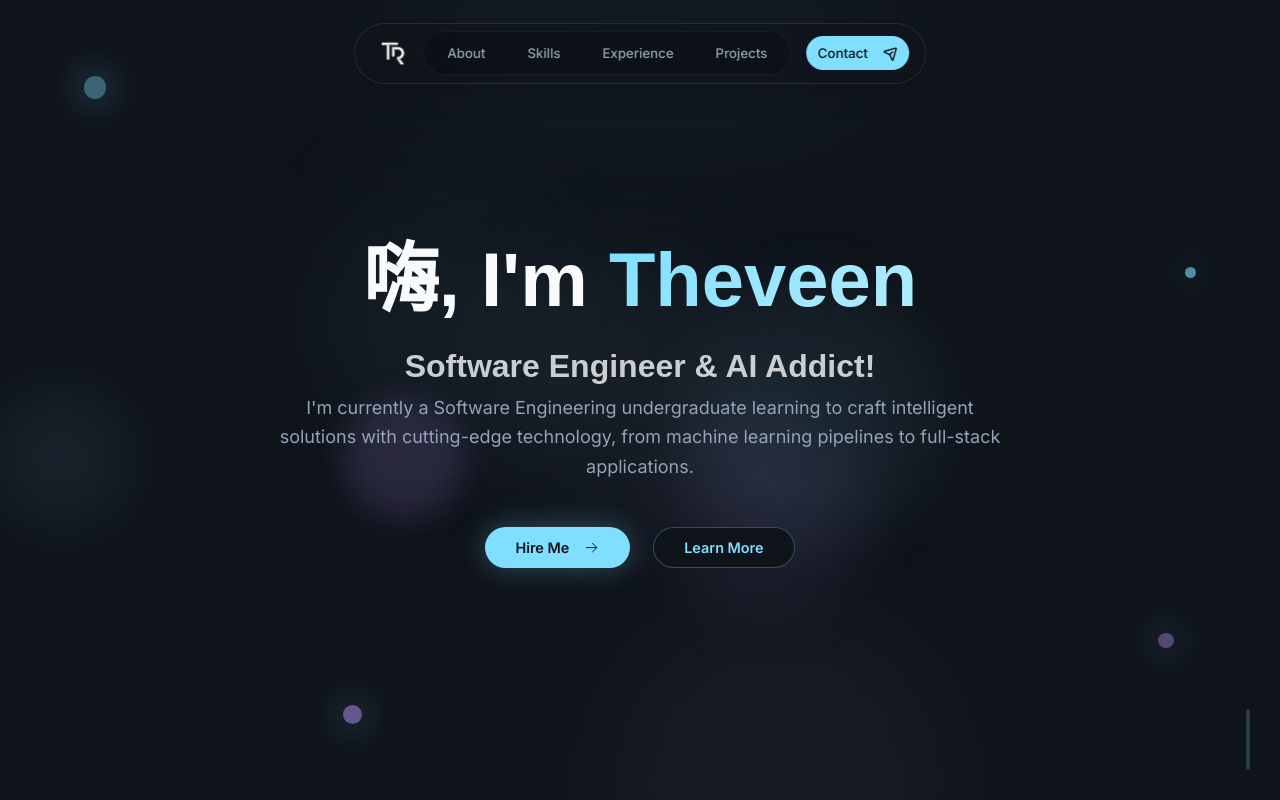
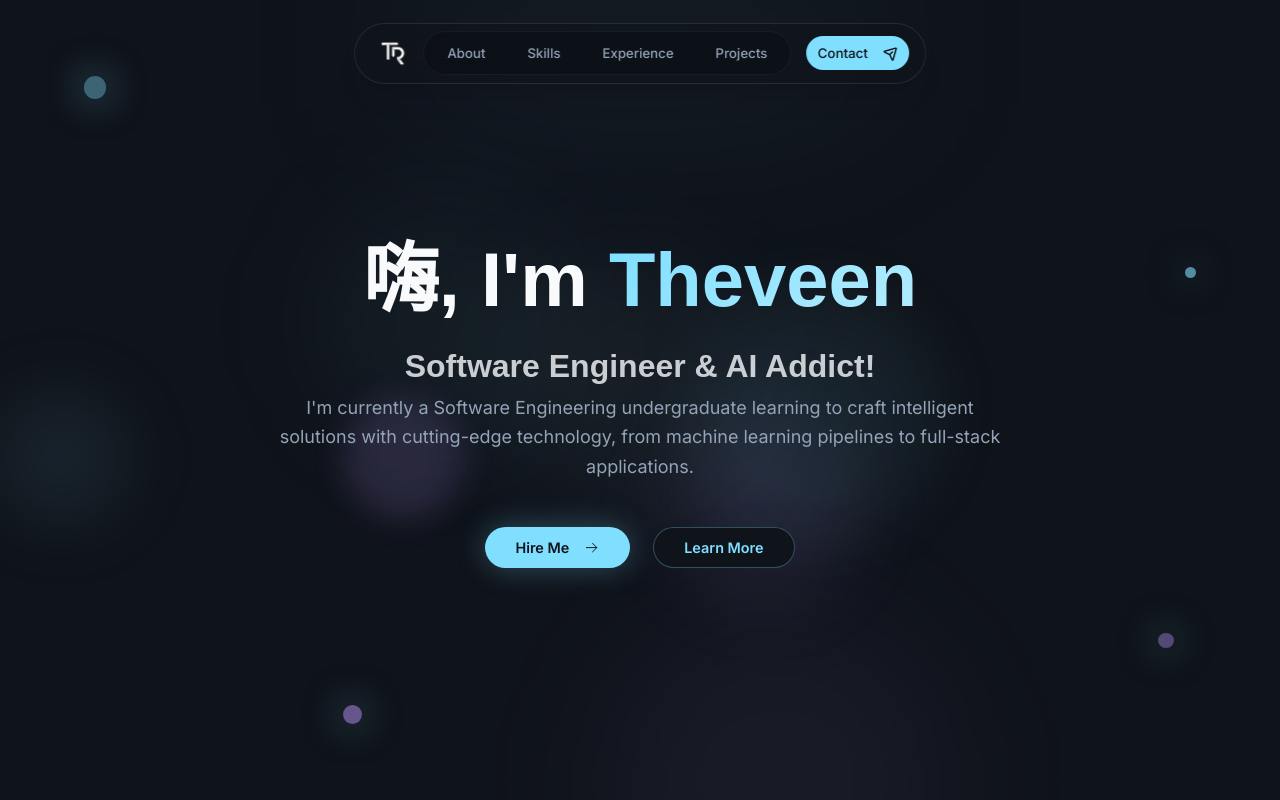
Before and after one commit to theveenranaweera/Theveen-Portfolio, a React (Vite) app: page / in a window 1280 px wide. Shown: the top 800 px of the page. Built offline with nearby package versions, Linux system fonts and the light colour scheme; the HTML template or start-up script is replaced by a standard one; a web font is replaced by a local one.

Commit message:
feat(ui): Remove vertical scroll progress indicator element

```diff
--- a/src/pages/Portfolio.tsx
+++ b/src/pages/Portfolio.tsx
@@ -79,18 +79,6 @@ const Portfolio = () => {
 
       {/* Footer */}
       <Footer />
-
-      {/* Scroll Indicator */}
-      <div className="fixed bottom-8 right-8 z-40">
-        <div className="w-1 h-16 bg-primary/20 rounded-full overflow-hidden">
-          <div
-            className="w-full bg-primary rounded-full transition-all duration-300"
-            style={{
-              height: `${(window.scrollY / (document.documentElement.scrollHeight - window.innerHeight)) * 100}%`
-            }}
-          ></div>
-        </div>
-      </div>
     </div>
   );
 };
```
